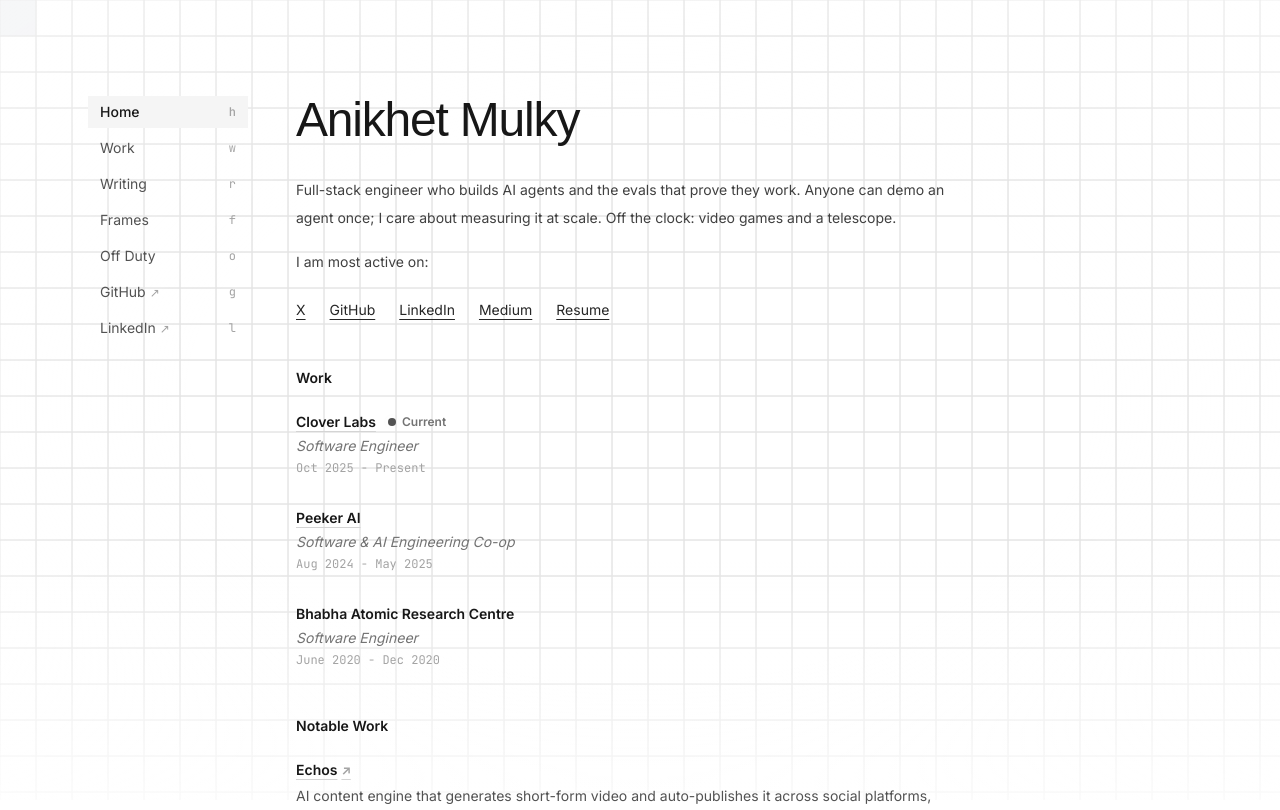
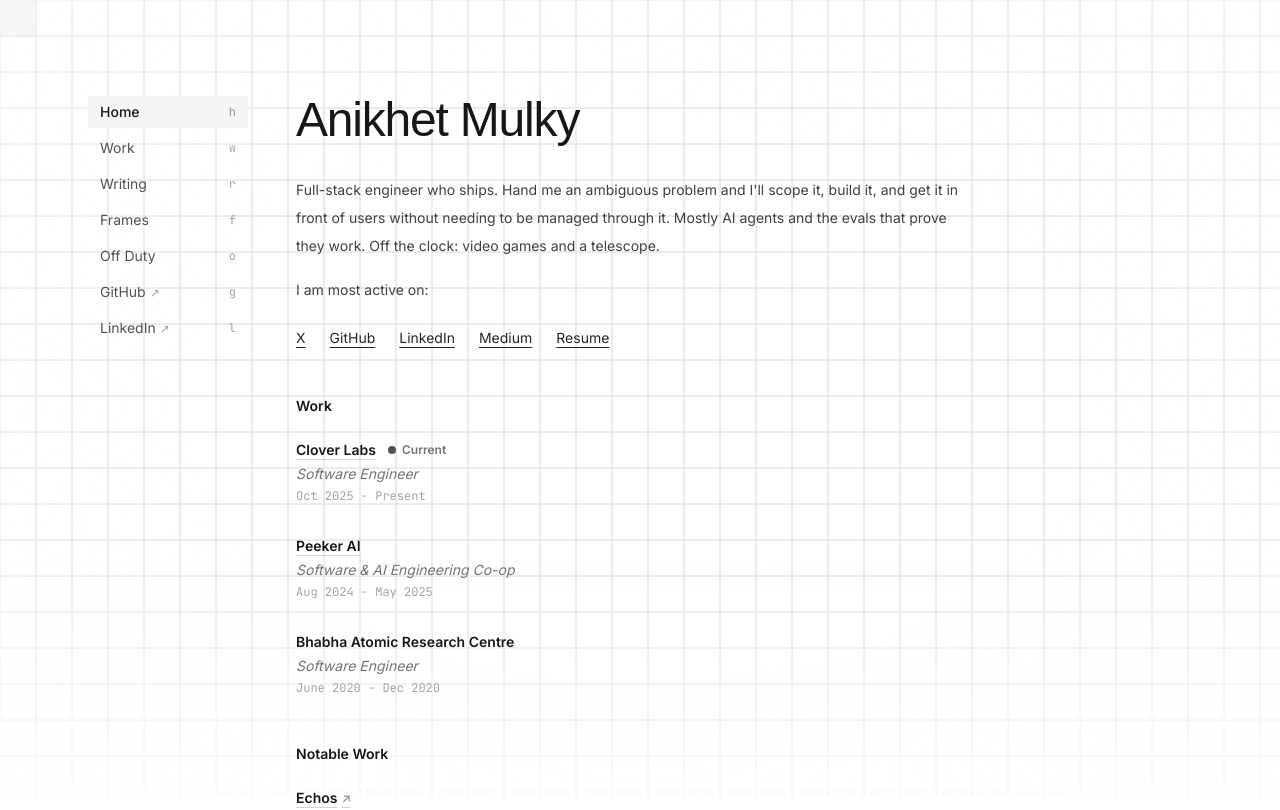
Before and after one commit to Anikhet/professional-portfolio, a Next.js app: page / in a window 1280 px wide. Shown: the top 810 px of the page. Built offline with nearby package versions, Linux system fonts and the light colour scheme; a web font is replaced by a local one.

Commit message:
docs(bio): emphasize shipping speed and high agency

```diff
--- a/src/data/portfolio.ts
+++ b/src/data/portfolio.ts
@@ -38,7 +38,7 @@
      * below it in ON THE JOB. First-person, conversational, recruiter-skimmable.
      */
     editorialBio: [
-      "Full-stack engineer who builds AI agents and the evals that prove they work. Anyone can demo an agent once; I care about measuring it at scale. Off the clock: video games and a telescope.",
+      "Full-stack engineer who ships. Hand me an ambiguous problem and I'll scope it, build it, and get it in front of users without needing to be managed through it. Mostly AI agents and the evals that prove they work. Off the clock: video games and a telescope.",
     ],
   },
   social: [
```
